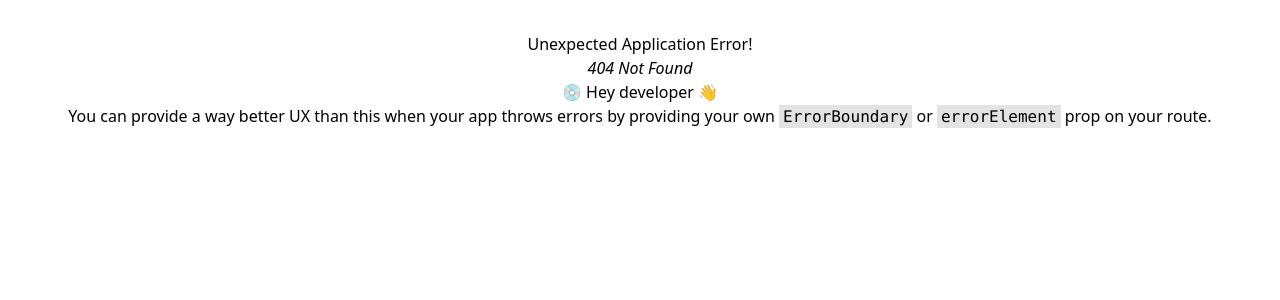
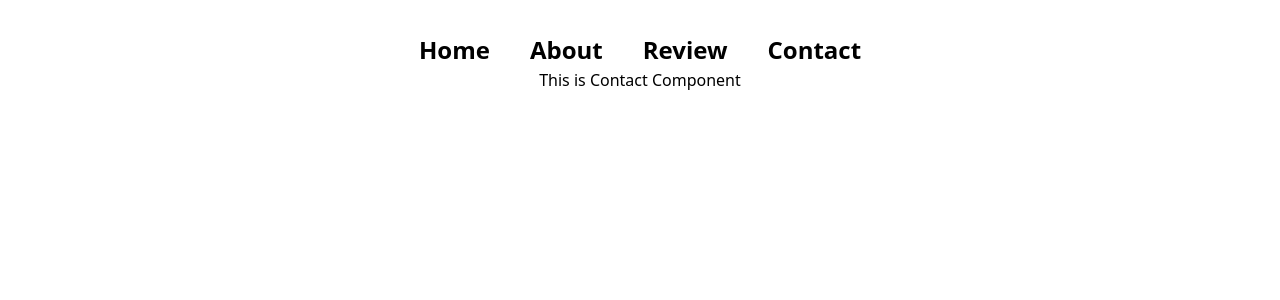
Before and after one commit to HasibUddin1/bangla-tshirt, a React (Vite) app: page /contact in a window 1280 px wide. Before the commit this address had no page. Shown: the top 300 px of the page. Built offline with nearby package versions, Linux system fonts and the light colour scheme.

Commit message:
added a new component for contact details

```diff
--- /dev/null
+++ b/src/components/Contact/Contact.jsx
@@ -0,0 +1,11 @@
+import React from 'react';
+
+const Contact = () => {
+    return (
+        <div>
+            <h1>This is Contact Component</h1>
+        </div>
+    );
+};
+
+export default Contact;
--- a/src/components/Header/Header.jsx
+++ b/src/components/Header/Header.jsx
@@ -8,6 +8,7 @@ const Header = () => {
             <Link to='/'>Home</Link>
             <Link to='/about'>About</Link>
             <Link to='/review'>Review</Link>
+            <Link to='/contact'>Contact</Link>
         </div>
     );
 };
--- a/src/main.jsx
+++ b/src/main.jsx
@@ -10,6 +10,7 @@ import Main from './components/Layout/Main';
 import Home from './components/Home/Home';
 import About from './components/About/About';
 import Review from './components/OrderReview/Review';
+import Contact from './components/Contact/Contact';
 
 const router = createBrowserRouter([
   {
@@ -28,6 +29,10 @@ const router = createBrowserRouter([
       {
         path: 'review',
         element: <Review></Review>
+      },
+      {
+        path: 'contact',
+        element: <Contact></Contact>
       }
     ]
   }
```
